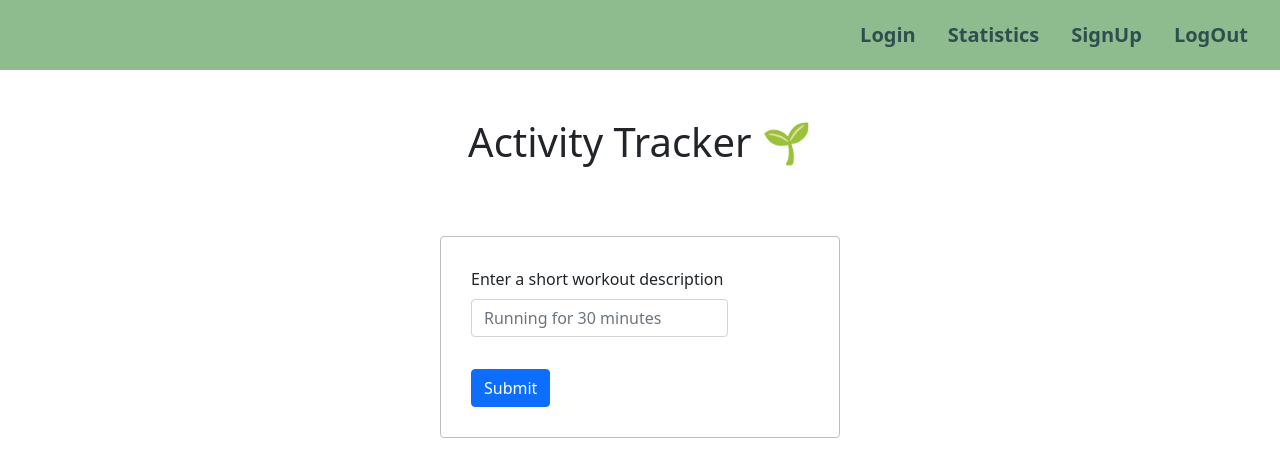
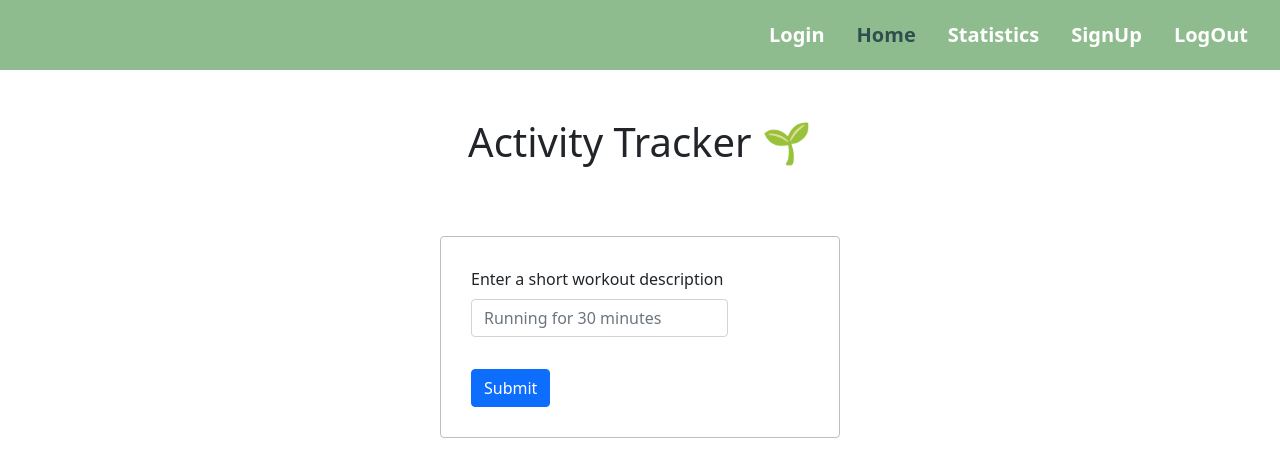
Before and after one commit to talgelfand/activity-tracker, a React (Create React App) app: page / in a window 1280 px wide. Shown: the top 476 px of the page. Built offline with nearby package versions, Linux system fonts and the light colour scheme; no server answers.

Commit message:
navbar links are white and link to homepage is added

```diff
--- a/src/components/Login/Login.js
+++ b/src/components/Login/Login.js
@@ -60,7 +60,7 @@ function Login() {
             Login
           </button>
           <p>
-            Already have an account?{' '}
+            Don't have an account?{' '}
             <span>
               <Link to='/signup'>Sign up</Link>
             </span>
--- a/src/components/NavBar/NavBar.js
+++ b/src/components/NavBar/NavBar.js
@@ -8,6 +8,7 @@ const NavBar = (props) => {
         <NavLink to='/login' activeStyle>
           Login
         </NavLink>
+        <NavLink to='/'>Home</NavLink>
         <NavLink to='/statistics'>Statistics</NavLink>
         <NavLink to='/signup'>SignUp</NavLink>
         {/* TODO: there's a logout function in firebase - can you implement please? */}
--- a/src/components/NavBar/Navbar.style.js
+++ b/src/components/NavBar/Navbar.style.js
@@ -11,7 +11,7 @@ export const Nav = styled.nav`
 `
 
 export const NavLink = styled(Link)`
-  color: #2f4f4f;
+  color: #ffffff;
   display: flex;
   align-items: center;
   text-decoration: none;
@@ -21,7 +21,7 @@ export const NavLink = styled(Link)`
   cursor: pointer;
   font-weight: 700;
   &.active {
-    color: #00008b;
+    color: #2f4f4f;
   }
 `
 
```
Also changed, not shown: 1 other file (tests, documents, lock files or other folders).
